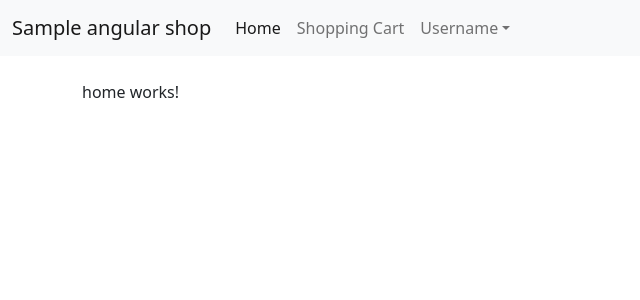
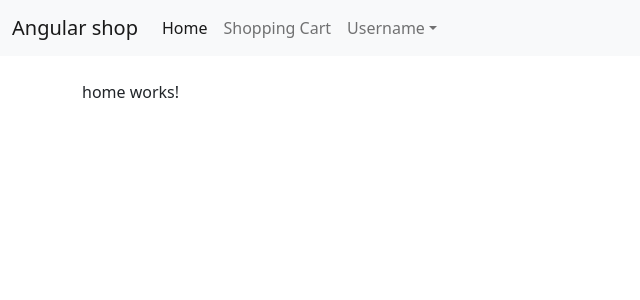
Before and after one commit to saha-anik/angularsampleshop, an Angular app: page / in a window 1280 px wide. Shown: the top 300 px of the page, without its empty margins (0-640 px from the left). Built offline with nearby package versions, Linux system fonts and the light colour scheme; no server answers.

Commit message:
fix navbar pointer and href

```diff
--- a/src/app/bs-navbar/bs-navbar.component.css
+++ b/src/app/bs-navbar/bs-navbar.component.css
@@ -0,0 +1,3 @@
+.dropdown-toggle{
+    cursor: pointer;
+}
--- a/src/app/bs-navbar/bs-navbar.component.html
+++ b/src/app/bs-navbar/bs-navbar.component.html
@@ -1,6 +1,6 @@
 <nav class="navbar navbar-expand-md navbar-light fixed-top bg-light">
     <div class="container-fluid">
-      <a class="navbar-brand" href="#">Sample angular shop</a>
+      <a class="navbar-brand" routerLink="/">Angular shop</a>
       <button class="navbar-toggler" type="button" data-bs-toggle="collapse" data-bs-target="#navbarCollapse" aria-controls="navbarCollapse" aria-expanded="false" aria-label="Toggle navigation">
         <span class="navbar-toggler-icon"></span>
       </button>
@@ -13,7 +13,7 @@
             <a class="nav-link" routerLink="/shopping-cart">Shopping Cart</a>
           </li>
           <li class="nav-item dropdown" ngbDropdown>
-            <a class="nav-link dropdown-toggle" href="#" id="dropdown01" data-bs-toggle="dropdown" aria-expanded="false" ngbDropdownToggle>Username</a>
+            <a class="nav-link dropdown-toggle" id="dropdown01" data-bs-toggle="dropdown" aria-expanded="false" ngbDropdownToggle>Username</a>
             <ul class="dropdown-menu" aria-labelledby="dropdown01" data-bs-popper="none" ngbDropdownMenu>
               <li><a class="dropdown-item" routerLink="my/orders">My Orders</a></li>
               <li><a class="dropdown-item" routerLink="admin/orders">Manage Orders</a></li>
```
